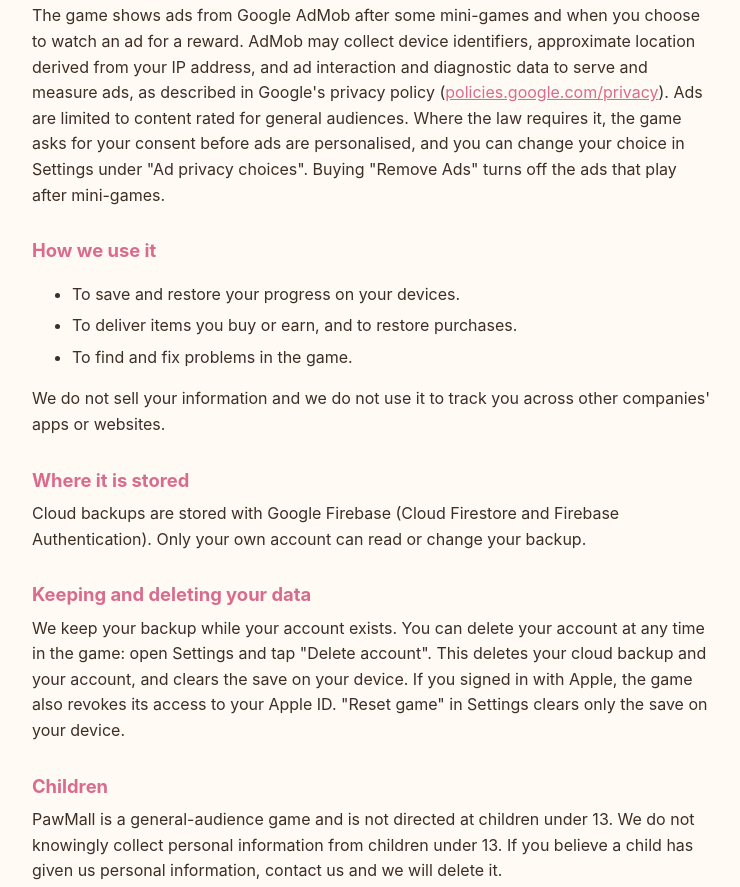
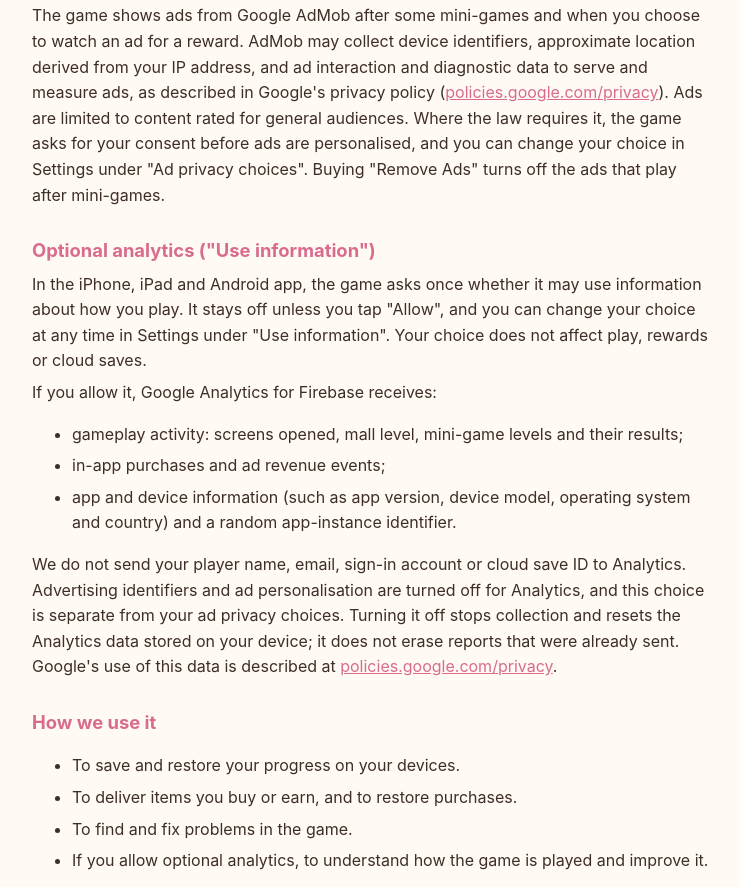
Before and after one commit to mmimon492/pawmall-legal, a plain HTML site: page privacy.html in a window 1280 px wide. Shown: the part 690-1577 px from the top of the page, without its empty margins (268-1008 px from the left). Drawn offline with Linux system fonts and the light colour scheme.

Commit message:
Privacy policy: add optional analytics (Use information)
Co-Authored-By: Claude Opus 5.5 <noreply@anthropic.com>

```diff
--- a/privacy.html
+++ b/privacy.html
@@ -16,7 +16,7 @@
 <body>
 <main>
 <h1>PawMall Privacy Policy</h1>
-<p class="muted">Last updated: November 15, 2026</p>
+<p class="muted">Last updated: November 18, 2026</p>
 
 <p>PawMall is a casual game in which you run a mall of cat-run shops. This policy explains what information the game uses, why, and the choices you have. "We" means the developer of PawMall, PawMall.</p>
 
@@ -32,11 +32,22 @@
 <h2>Advertising</h2>
 <p>The game shows ads from Google AdMob after some mini-games and when you choose to watch an ad for a reward. AdMob may collect device identifiers, approximate location derived from your IP address, and ad interaction and diagnostic data to serve and measure ads, as described in Google's privacy policy (<a href="https://policies.google.com/privacy">policies.google.com/privacy</a>). Ads are limited to content rated for general audiences. Where the law requires it, the game asks for your consent before ads are personalised, and you can change your choice in Settings under "Ad privacy choices". Buying "Remove Ads" turns off the ads that play after mini-games.</p>
 
+<h2>Optional analytics ("Use information")</h2>
+<p>In the iPhone, iPad and Android app, the game asks once whether it may use information about how you play. It stays off unless you tap "Allow", and you can change your choice at any time in Settings under "Use information". Your choice does not affect play, rewards or cloud saves.</p>
+<p>If you allow it, Google Analytics for Firebase receives:</p>
+<ul>
+  <li>gameplay activity: screens opened, mall level, mini-game levels and their results;</li>
+  <li>in-app purchases and ad revenue events;</li>
+  <li>app and device information (such as app version, device model, operating system and country) and a random app-instance identifier.</li>
+</ul>
+<p>We do not send your player name, email, sign-in account or cloud save ID to Analytics. Advertising identifiers and ad personalisation are turned off for Analytics, and this choice is separate from your ad privacy choices. Turning it off stops collection and resets the Analytics data stored on your device; it does not erase reports that were already sent. Google's use of this data is described at <a href="https://policies.google.com/privacy">policies.google.com/privacy</a>.</p>
+
 <h2>How we use it</h2>
 <ul>
   <li>To save and restore your progress on your devices.</li>
   <li>To deliver items you buy or earn, and to restore purchases.</li>
   <li>To find and fix problems in the game.</li>
+  <li>If you allow optional analytics, to understand how the game is played and improve it.</li>
 </ul>
 <p>We do not sell your information and we do not use it to track you across other companies' apps or websites.</p>
 
```
